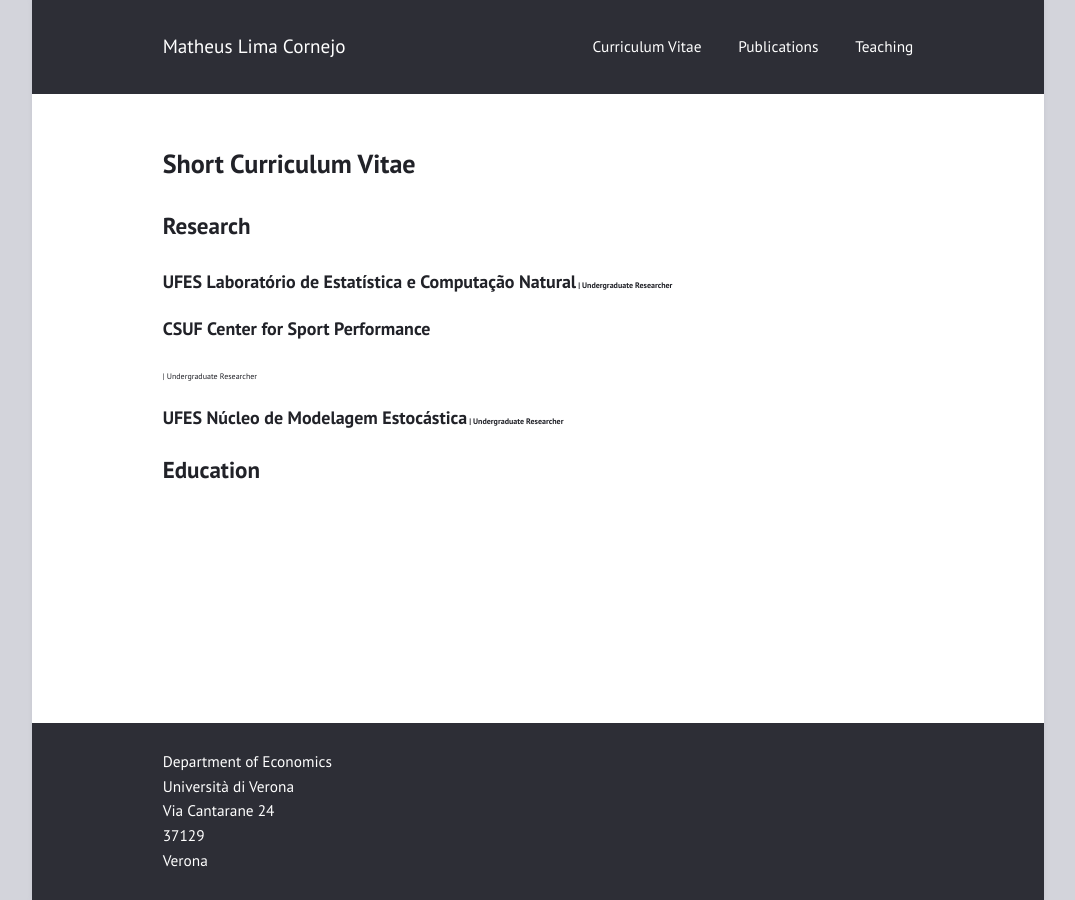
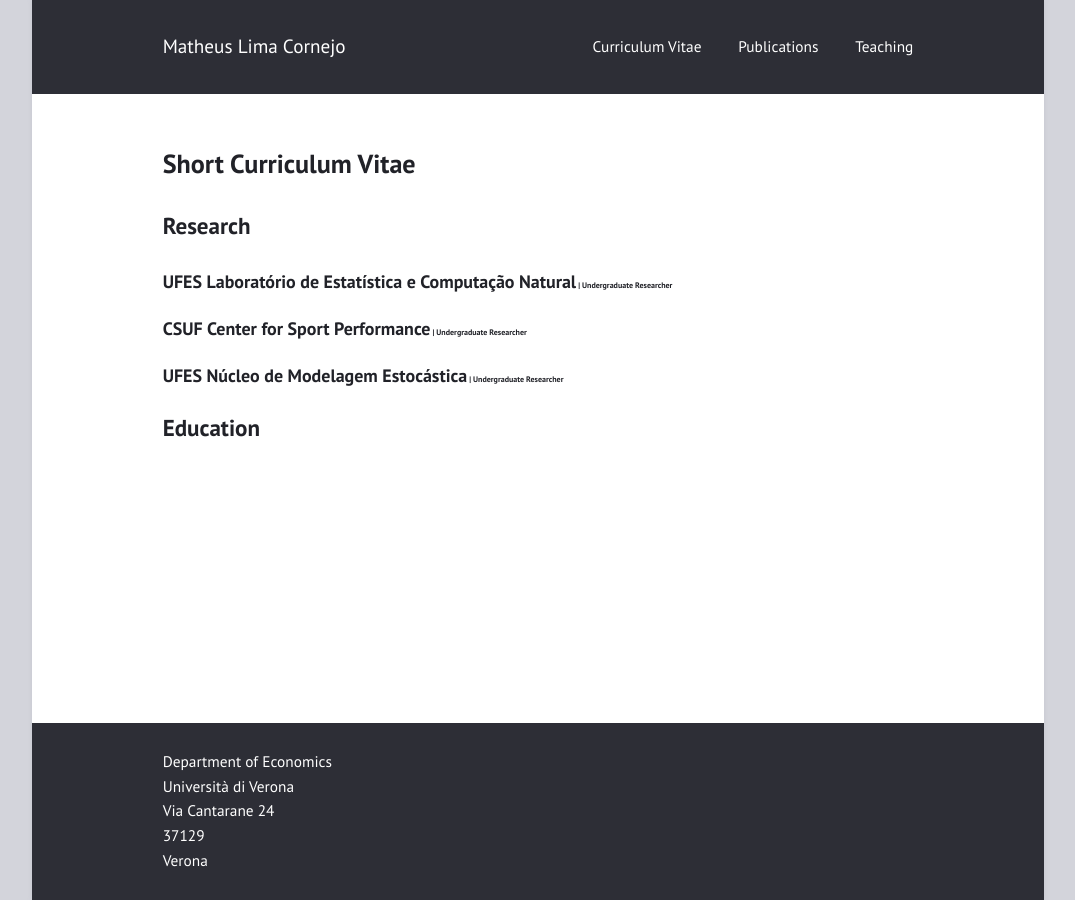
Before and after one commit to limacornejo/limacornejo.github.io, a Jekyll site: the page built from cv.md, in a window 1280 px wide. Shown: the whole page, without its empty margins (102-1177 px from the left). Built offline with Jekyll 4.4.1, drawn with Linux system fonts in a browser that asks for light colours.

Commit message:
Update cv.md

```diff
--- a/cv.md
+++ b/cv.md
@@ -9,7 +9,7 @@ layout: page
 
 <p><h3>UFES Laboratório de Estatística e Computação Natural<small style="font-size:8px;"> | Undergraduate Researcher </small></h3></p>
 
-<p><h3>CSUF Center for Sport Performance</h3><small style="font-size:8px;"> | Undergraduate Researcher </small></p>
+<p><h3>CSUF Center for Sport Performance<small style="font-size:8px;"> | Undergraduate Researcher </small></h3></p>
 
 <p><h3>UFES Núcleo de Modelagem Estocástica<small style="font-size:8px;"> | Undergraduate Researcher </small></h3></p>
 
```
